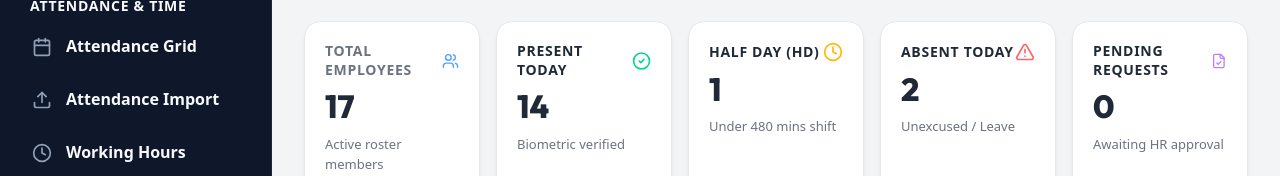
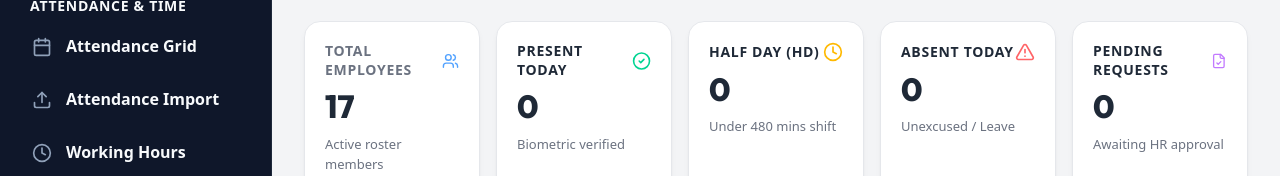
Before and after one commit to harsh12356-44/hrm-pilot-web-app, a Next.js app: page /admin in a window 1280 px wide. Shown: the part 393-569 px from the top of the page. Built offline with nearby package versions, Linux system fonts and the light colour scheme.

Commit message:
Fix attendance metrics calculation to strictly bound to 17 roster employees

```diff
--- a/src/app/admin/page.tsx
+++ b/src/app/admin/page.tsx
@@ -60,15 +60,15 @@ export default function AdminDashboardPage() {
     return () => window.removeEventListener('leaveDataUpdated', handleUpdate);
   }, []);
 
-  const totalEmployees = employees.length;
+  const totalEmployees = employees.length || 17;
 
-  // Calculate attendance metrics
+  // Calculate today's attendance metrics strictly out of roster employees (17)
   const todayStr = new Date().toISOString().split('T')[0];
   const todayLogs = attendance.filter((a) => a.date === todayStr);
 
-  const presentToday = todayLogs.filter((a) => a.attendanceCode === 'P').length || Math.min(totalEmployees, Math.round(totalEmployees * 0.85));
-  const halfDaysToday = todayLogs.filter((a) => a.attendanceCode === 'HD').length || Math.min(totalEmployees, Math.round(totalEmployees * 0.05));
-  const absentToday = todayLogs.filter((a) => a.attendanceCode === 'A' || a.attendanceCode === 'MP').length || (totalEmployees - presentToday - halfDaysToday);
+  const presentToday = todayLogs.filter((a) => a.attendanceCode === 'P').length;
+  const halfDaysToday = todayLogs.filter((a) => a.attendanceCode === 'HD').length;
+  const absentToday = todayLogs.filter((a) => a.attendanceCode === 'A' || a.attendanceCode === 'MP').length || (todayLogs.length > 0 ? Math.max(0, totalEmployees - presentToday - halfDaysToday) : 0);
   const pendingLeavesCount = leaves.filter((l) => l.status === 'PENDING' || l.status === 'MORE_INFO_REQUIRED').length;
 
   // Compute 15-day attendance count trend dynamically from database
```
